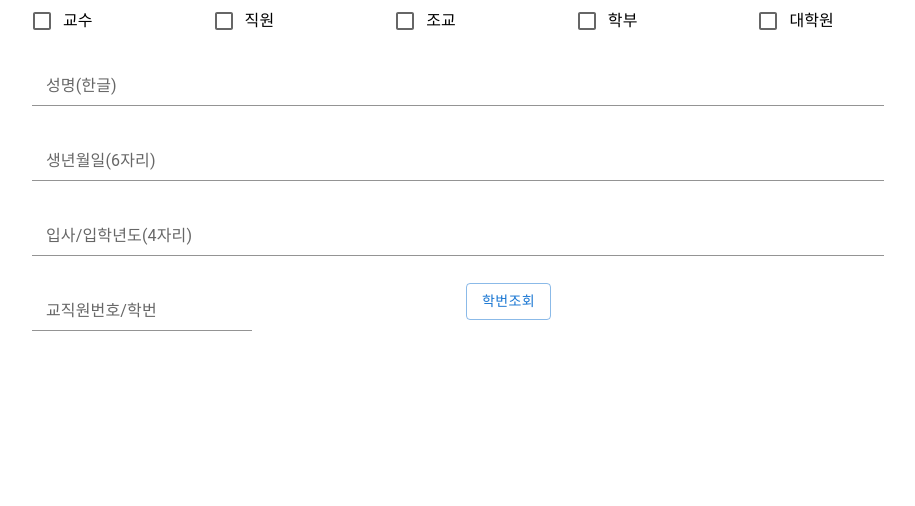
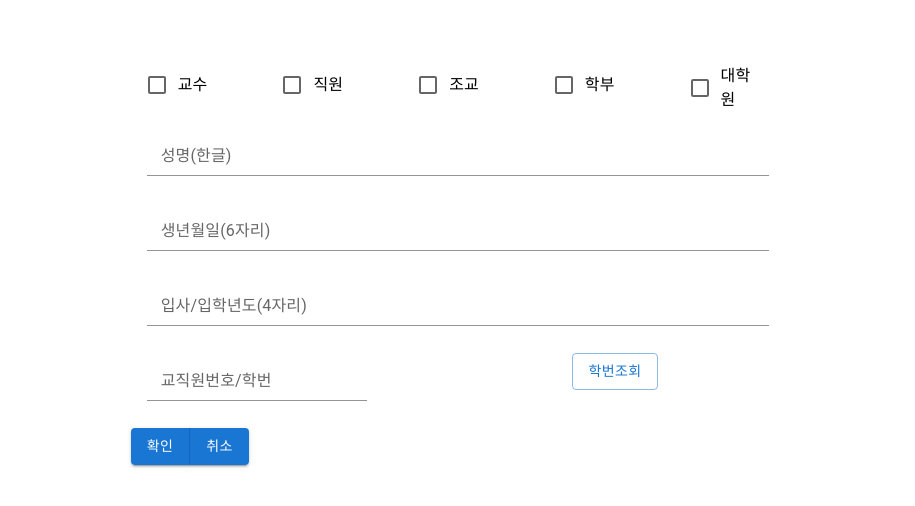
Before and after one commit to Customlms/Frontend, a Next.js app: page /find-user in a window 1280 px wide. Shown: the top 506 px of the page, without its empty margins (182-1097 px from the left). Built offline with nearby package versions, Linux system fonts and the light colour scheme.

Commit message:
Fix: routing name

```diff
--- a/package.json
+++ b/package.json
@@ -12,7 +12,7 @@
     "@emotion/style": "^0.8.0",
     "@emotion/styled": "^11.6.0",
     "@mui/material": "^5.2.8",
-    "next": "12.0.7",
+    "next": "^12.0.7",
     "react": "17.0.2",
     "react-dom": "17.0.2"
   },
--- a/pages/find-user/index.tsx
+++ b/pages/find-user/index.tsx
@@ -9,21 +9,21 @@ import {
   Input,
   InputLabel,
   Grid,
-  Container
+  Container,
+  Box,
+  ButtonGroup
 } from '@mui/material';
-// const Register = () => {
-//   const [checked, setChecked] = useState(false);
-// }
-
-// const handleAgree = (event) => {
-//   setChecked(event.target.checked);
-// }
 
 const signUp = () => {
   return (
-    <Container maxWidth="md">
-      <div>
-        <FormGroup>
+    <Container component = "main" maxWidth="md">
+        <Box sx = {{
+          marginTop : 8,
+          display : 'flex',
+          flexDirection : 'column',
+          alignItems : 'center',
+          }}>
+       <FormGroup>
           <Grid container spacing={7}>
             <Grid item xs>
               <FormControlLabel control={<Checkbox />} label="교수" />
@@ -43,42 +43,41 @@ const signUp = () => {
           </Grid>
 
           <FormControl variant="outlined" margin="normal">
-            <InputLabel htmlFor="my-input">성명(한글)</InputLabel>
-            <Input id="Name" aria-describedby="my-helper-text" />
+            <InputLabel htmlFor="name">성명(한글)</InputLabel>
+            <Input id="name" aria-describedby="my-helper-text" />
             <FormHelperText id="my-helper-text"></FormHelperText>
           </FormControl>
 
           <FormControl variant="outlined" margin="normal">
-            <InputLabel htmlFor="my-input">생년월일(6자리)</InputLabel>
-            <Input id="Name" aria-describedby="my-helper-text" />
+            <InputLabel htmlFor="birthDate">생년월일(6자리)</InputLabel>
+            <Input id="birthDate" aria-describedby="my-helper-text" />
             <FormHelperText id="my-helper-text"></FormHelperText>
           </FormControl>
 
           <FormControl variant="outlined" margin="normal">
-            <InputLabel htmlFor="my-input">입사/입학년도(4자리)</InputLabel>
-            <Input id="Name" aria-describedby="my-helper-text" />
+            <InputLabel htmlFor="admissionYear">입사/입학년도(4자리)</InputLabel>
+            <Input id="admissionYear" aria-describedby="my-helper-text" />
             <FormHelperText id="my-helper-text"></FormHelperText>
           </FormControl>
 
           <FormControl variant="outlined" margin="normal">
             <Grid container spacing={2}>
-              <Grid item xs>
-                <InputLabel htmlFor="my-input">교직원번호/학번</InputLabel>
-                <Input id="Name" aria-describedby="my-helper-text" />
+              <Grid item xs={8}>
+                <InputLabel htmlFor="idNumber">교직원번호/학번</InputLabel>
+                <Input id="idNumber" aria-describedby="my-helper-text" />
                 <FormHelperText id="my-helper-text"></FormHelperText>
               </Grid>
-              <Grid item xs>
+              <Grid item xs={4}>
                 <Button href = "/signup" variant = "outlined">학번조회</Button>
               </Grid>
+              <ButtonGroup variant = "contained" sx = {{mt:3}}>
+                <Button >확인</Button>
+                <Button >취소</Button>
+              </ButtonGroup>
             </Grid>
           </FormControl>
-
-
         </FormGroup>
-
-
-
-      </div>
+        </Box>
     </Container>
   )
 }
```
Also changed, not shown: 1 other file (tests, documents, lock files or other folders).
